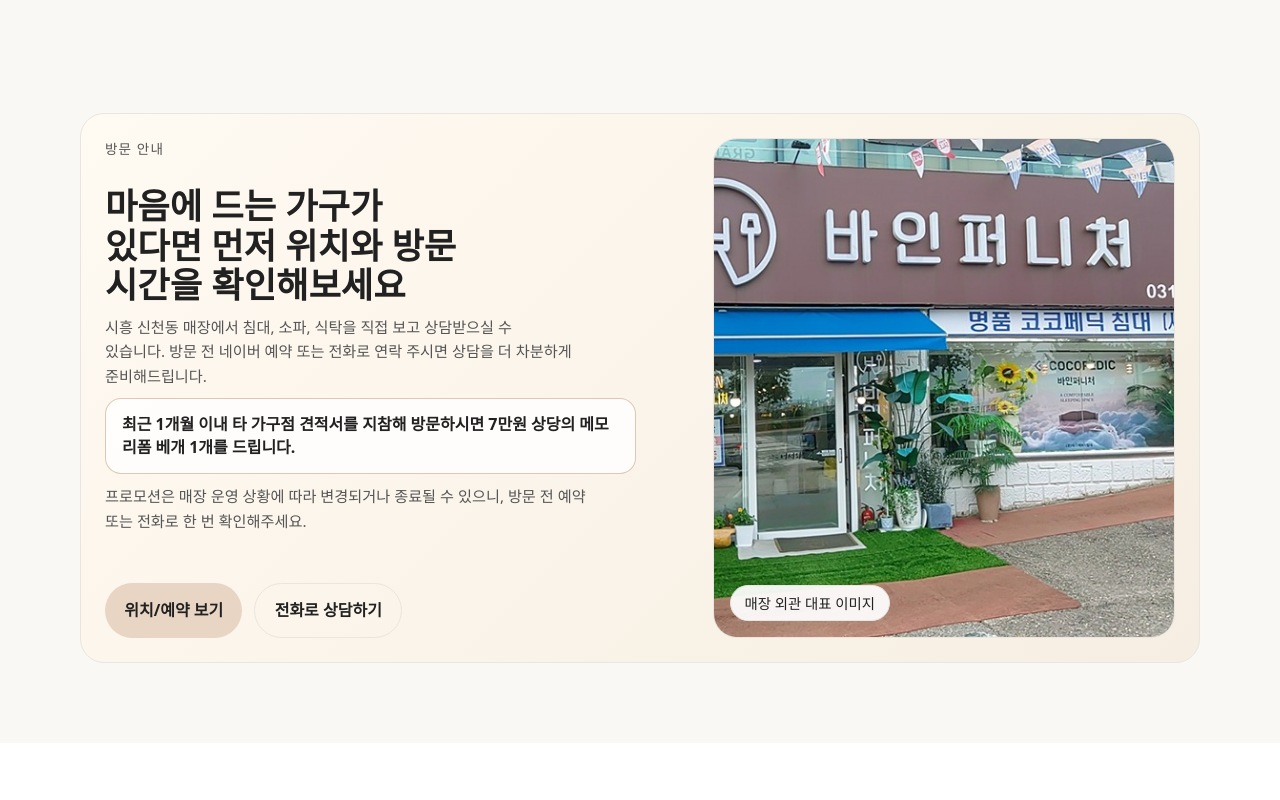
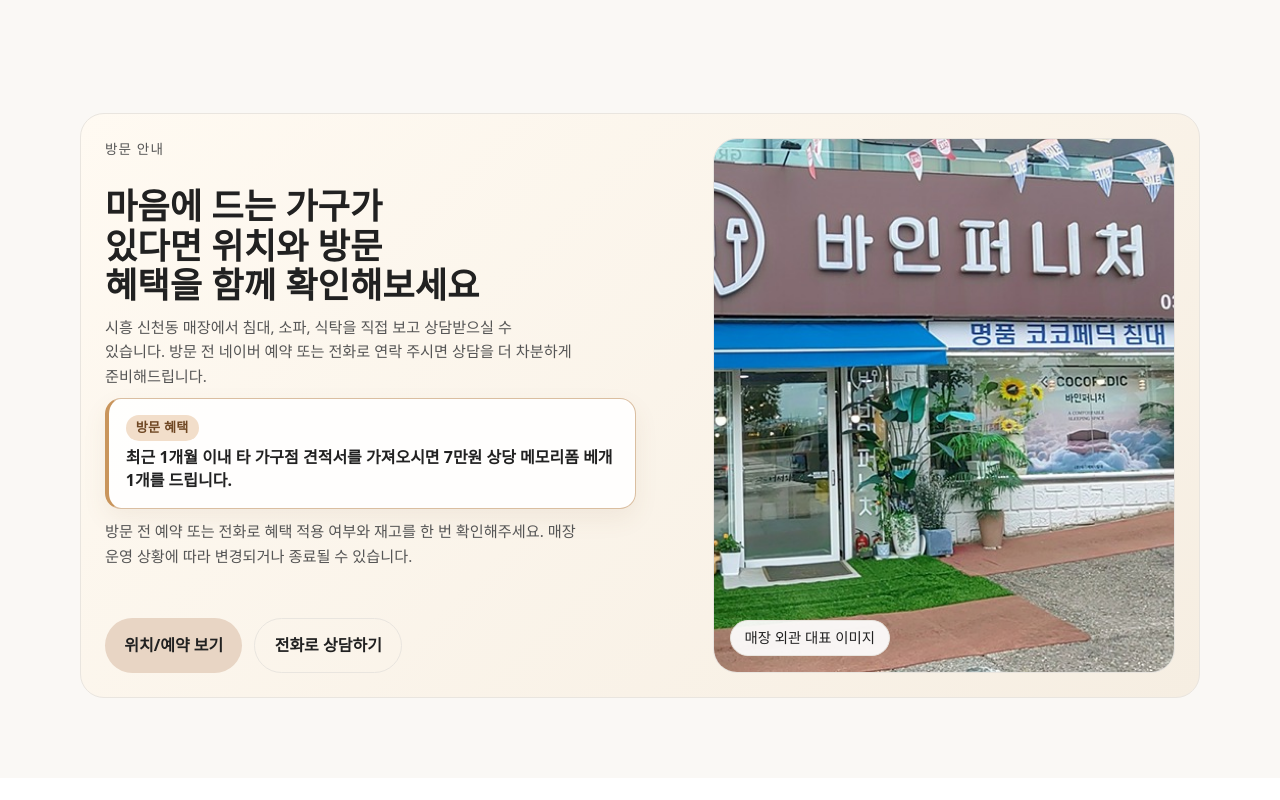
Before and after one commit to vinefurniture/vinefurniture-site, an Astro site: page / in a window 1280 px wide. Shown: the part 1340-2140 px from the top of the page. Built offline with nearby package versions, Linux system fonts and the light colour scheme; Astro itself is replaced by a stand-in of ours; no server answers.

Commit message:
Refine visit benefit promotion messaging

```diff
--- a/src/data/site-content.json
+++ b/src/data/site-content.json
@@ -76,10 +76,10 @@
     "promo": {
       "enabled": true,
       "eyebrow": "방문 안내",
-      "title": "마음에 드는 가구가 있다면 먼저 위치와 방문 시간을 확인해보세요",
+      "title": "마음에 드는 가구가 있다면 위치와 방문 혜택을 함께 확인해보세요",
       "body": "시흥 신천동 매장에서 침대, 소파, 식탁을 직접 보고 상담받으실 수 있습니다. 방문 전 네이버 예약 또는 전화로 연락 주시면 상담을 더 차분하게 준비해드립니다.",
-      "benefit": "최근 1개월 이내 타 가구점 견적서를 지참해 방문하시면 7만원 상당의 메모리폼 베개 1개를 드립니다.",
-      "disclaimer": "프로모션은 매장 운영 상황에 따라 변경되거나 종료될 수 있으니, 방문 전 예약 또는 전화로 한 번 확인해주세요."
+      "benefit": "최근 1개월 이내 타 가구점 견적서를 가져오시면 7만원 상당 메모리폼 베개 1개를 드립니다.",
+      "disclaimer": "방문 전 예약 또는 전화로 혜택 적용 여부와 재고를 한 번 확인해주세요. 매장 운영 상황에 따라 변경되거나 종료될 수 있습니다."
     },
     "visitTitle": "시흥 신천동 매장에서 직접 확인해보세요",
     "visitBody": "가구는 사진보다 직접 보고 비교할수록 만족도가 높습니다. 위치를 확인하고 방문 전 전화로 편하게 문의해보세요.",
--- a/src/pages/index.astro
+++ b/src/pages/index.astro
@@ -67,7 +67,12 @@
           <p class="eyebrow" data-draft-field="homePromo.eyebrow">{visitLeadEyebrow}</p>
           <h2 data-draft-field="homePromo.title">{visitLeadTitle}</h2>
           <p class="note visit-highlight-note" data-draft-field="homePromo.body">{visitLeadBody}</p>
-          {homePromo?.benefit && <p class="home-promo-benefit">{homePromo.benefit}</p>}
+          {homePromo?.benefit && (
+            <div class="home-promo-benefit" aria-label="방문 혜택">
+              <span class="home-promo-benefit-label">방문 혜택</span>
+              <p>{homePromo.benefit}</p>
+            </div>
+          )}
           {homePromo?.disclaimer && <p class="note home-promo-disclaimer">{homePromo.disclaimer}</p>}
           <div class="button-group visit-highlight-actions">
             <a class="button" href={home.visitPrimaryCtaHref} target="_blank" rel="noreferrer" data-draft-href="business.place" data-analytics-event="click_naver_place" data-analytics-label="home_visit_naver_place">{home.visitPrimaryCtaLabel}</a>
--- a/src/styles/global.scss
+++ b/src/styles/global.scss
@@ -644,18 +644,40 @@
 
 
 .home-promo-benefit {
+  display: grid;
+  gap: 0.35rem;
   margin: 0;
-  padding: 0.85rem 1rem;
+  padding: 0.95rem 1.05rem;
   border-radius: 1rem;
-  background: rgba(255, 255, 255, 0.78);
-  border: 1px solid rgba(220, 194, 171, 0.9);
-  font-weight: 700;
+  background: rgba(255, 255, 255, 0.88);
+  border: 1px solid rgba(196, 151, 104, 0.62);
+  border-left: 4px solid #c9955c;
+  box-shadow: 0 10px 24px rgba(126, 88, 49, 0.08);
   line-height: 1.45;
   max-width: 58ch;
 }
 
+.home-promo-benefit p {
+  margin: 0;
+  font-weight: 800;
+  color: var(--color-text);
+  word-break: keep-all;
+}
+
+.home-promo-benefit-label {
+  width: fit-content;
+  border-radius: 999px;
+  background: #f2deca;
+  color: #6f4723;
+  padding: 0.22rem 0.62rem;
+  font-size: 0.82rem;
+  font-weight: 800;
+  letter-spacing: 0.02em;
+}
+
 .home-promo-disclaimer {
   max-width: 56ch;
+  font-size: 0.9rem;
 }
 
 .home-promo-actions {
```
